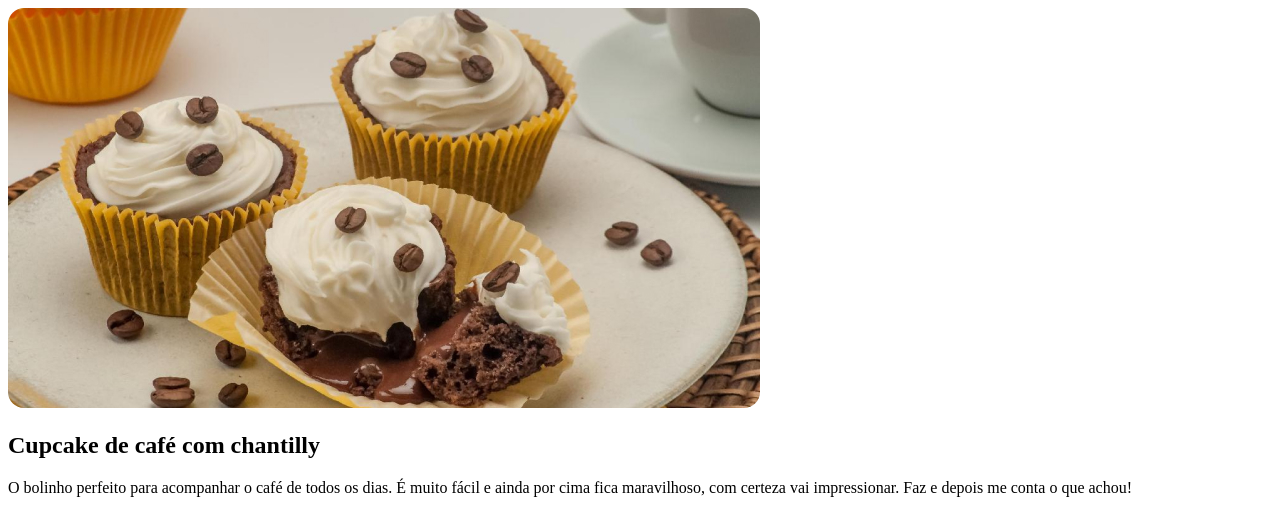
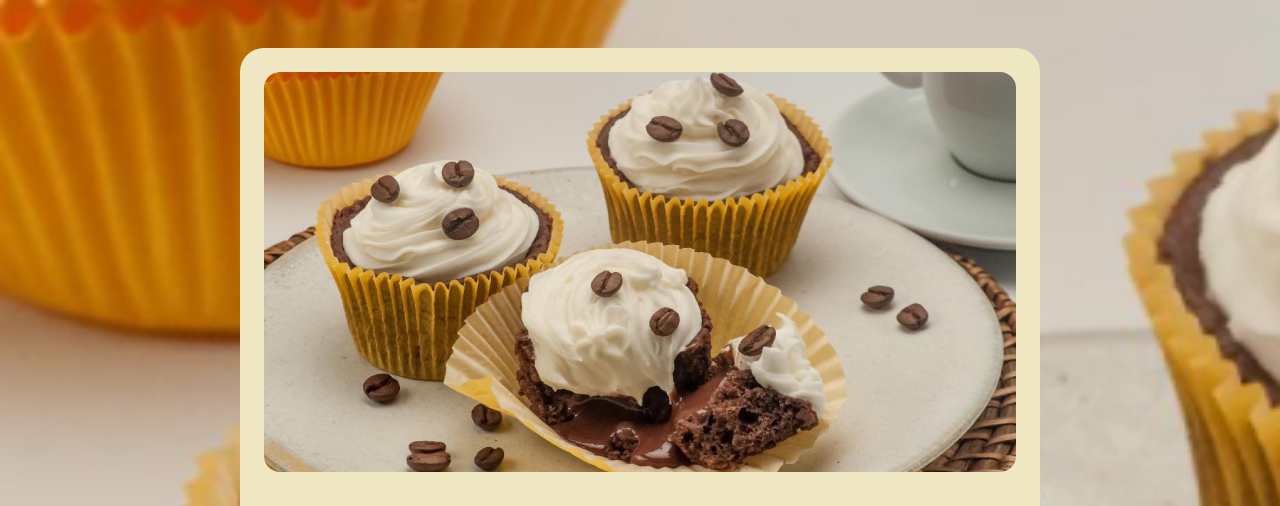
Before and after one commit to jessicaoliveiraaa/probable-octo-winner, a plain HTML site: page index.html in a window 1280 px wide. Shown: the top 506 px of the page. Drawn offline with Linux system fonts and the light colour scheme; files that its build step writes are made by us from their sources; a web font is replaced by a local one.

Commit message:
trabalhando as fontes

```diff
--- a/assets/style.css
+++ /dev/null
@@ -1,3 +0,0 @@
-img {
-    border-radius: 16px;
-}
--- a/index.html
+++ b/index.html
@@ -1,13 +1,18 @@
 <!DOCTYPE html>
 <html lang="pt-br">
 <head>
+  <link rel="preconnect" href="https://fonts.googleapis.com">
+<link rel="preconnect" href="https://fonts.gstatic.com" crossorigin>
+
   <meta charset="UTF-8">
   <meta name="viewport" content="width=device-width, initial-scale=1.0">
   <title>Página de receita</title>
-  <link rel="stylesheet" href="style.css">
+  <link rel="stylesheet" href="./style.css">
+  <link href="https://fonts.googleapis.com/css2?family=Alice&display=swap" rel="stylesheet">
+
 </head>
 <body>
-  <div id="pag">
+  <div id="page">
     <img src="assets/main-image (1).jpg" alt="Imagem de um cupcake com grãos de café e um chantilly">
     <main>
       <section id="about">
--- /dev/null
+++ b/style.css
@@ -0,0 +1,36 @@
+root {
+    font-family: "Alice", serif;
+    line-height: 150%;
+    color: #573A37;
+}
+body {
+    background-image: url(./assets/main-image\ \(1\).jpg);
+    background-size: cover;
+}
+
+#page {
+    box-sizing: border-box;
+    width: 800px;
+    padding: 24px;
+    background-color: #F0E8C2;
+    border-radius: 24px;
+    margin: 48px auto;
+}
+
+img {
+    border-radius: 16px;
+}
+
+
+h1{
+    line-height: 140%;
+    font-size: 40px;
+}
+
+h2{
+    font-size: 24px;
+}
+
+h1, h2 {
+    color: #291B1A;
+}
```
